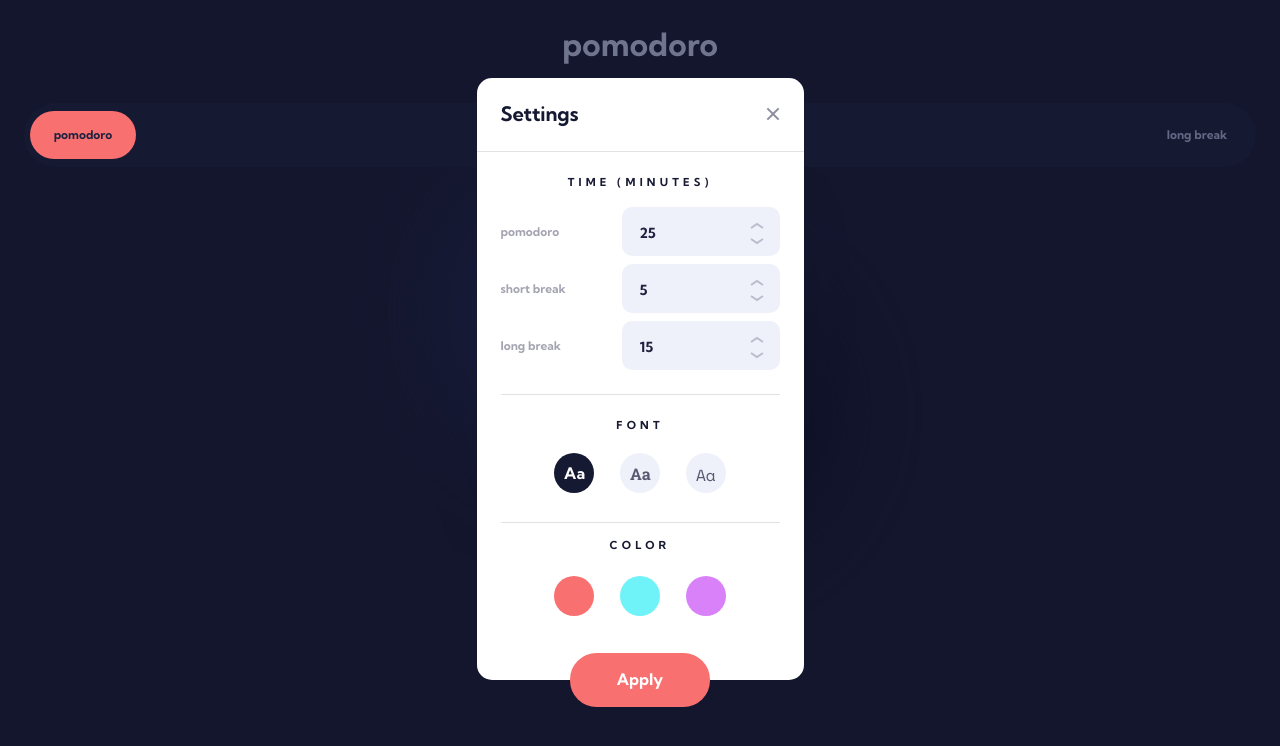
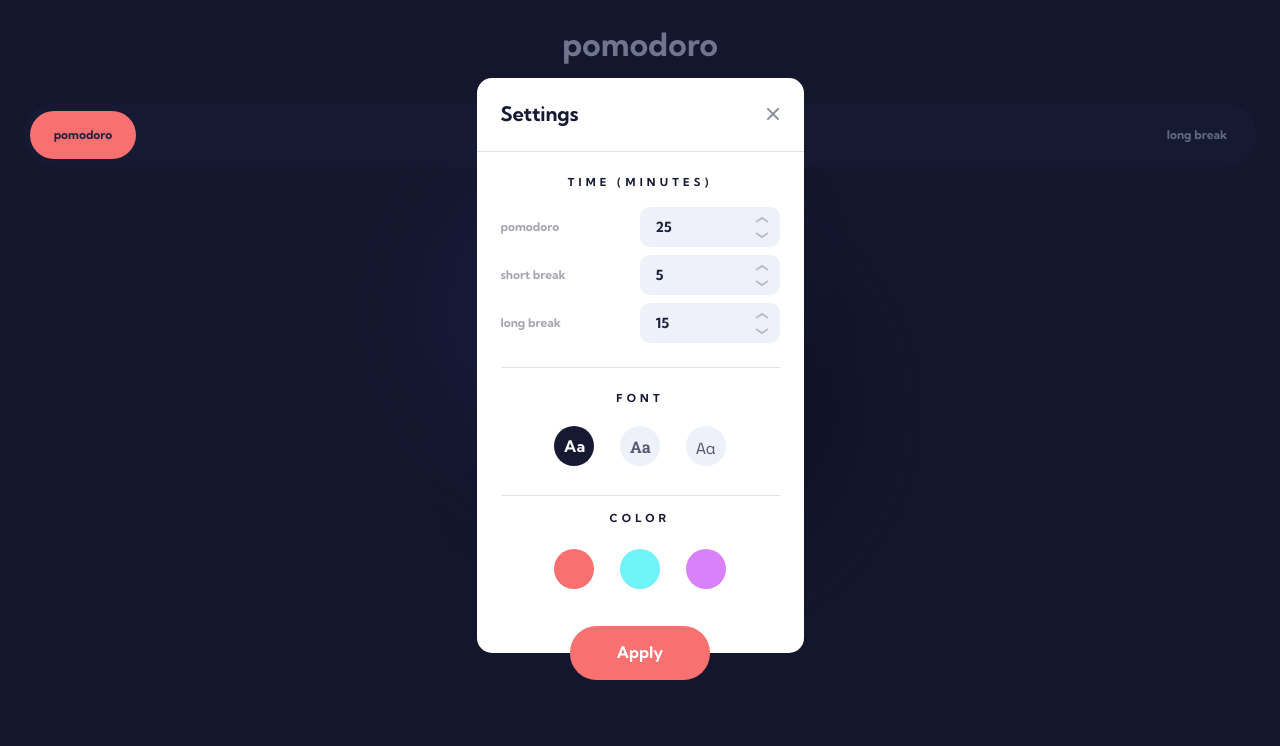
Before and after one commit to erwinruiz/pomodoro-app, a React (Create React App) app: page / in a window 1280 px wide. Both pictures are taken after a click on the picture 640 px from the left and 605 px from the top of the page. Shown: the top 746 px of the page. Built offline with nearby package versions, Linux system fonts and the light colour scheme.

Commit message:
Remove option to change the minutes without using the arrows

```diff
--- a/src/Components/ModalSettings.module.css
+++ b/src/Components/ModalSettings.module.css
@@ -48,42 +48,58 @@
 .second-section .time-option:not(:last-child) {
   margin-bottom: 0.8rem;
 }
-.second-section .time-option p {
+.second-section .time-option .time-option-title {
   color: var(--fifth-color);
   opacity: 0.4;
   font-size: 1.2rem;
   line-height: 1.488rem;
 }
-.second-section .input-container {
+.second-section .selected-time-container {
   background-color: var(--sixth-color);
   border-radius: 1rem;
-  padding: 1.5rem 1.6rem 1.1rem;
+  /* padding: 1.5rem 1 .6rem 1.1rem; */
+  padding: 0 0.6rem 0 1.6rem;
   display: flex;
   align-items: center;
   justify-content: space-between;
+  width: 14rem;
 }
-.second-section .arrows-container {
-  display: flex;
-  flex-direction: column;
-  row-gap: 0.9rem;
-}
-.second-section .arrows-container img {
-  opacity: 0.25;
-}
-.second-section .arrows-container img:hover {
-  opacity: 1;
-  cursor: pointer;
-}
-.second-section .time-option input {
-  background-color: var(--sixth-color);
-  width: 11.2rem;
-  border: none;
-  outline: none;
+.selected-time-container .selected-time {
   font-size: 1.4rem;
   line-height: 1.736rem;
   font-weight: 700;
   font-family: var(--font-family);
   color: var(--fifth-color);
+  user-select: none;
+}
+.second-section .arrows-container {
+  height: 4rem;
+  display: flex;
+  flex-direction: column;
+  justify-content: center;
+  /* row-gap: 0.9rem; */
+}
+.second-section .arrows-container img {
+  opacity: 0.25;
+  user-select: none;
+}
+.second-section .arrow-container:hover img {
+  opacity: 1;
+}
+.second-section .arrow-container:hover {
+  cursor: pointer;
+}
+.arrow-container {
+  display: flex;
+  align-items: center;
+  justify-content: center;
+  height: 100%;
+}
+.arrow-container:first-of-type {
+  padding: 0.85rem 0.5rem 0.45rem;
+}
+.arrow-container:last-of-type {
+  padding: 0.45rem 0.5rem 0.85rem;
 }
 /* Remove Arrows/Spinners */
 /* Chrome, Safari, Edge, Opera */
--- a/src/Components/ModalSettings.tsx
+++ b/src/Components/ModalSettings.tsx
@@ -59,20 +59,6 @@ function ModalSettings() {
     }
   };
 
-  const inputHandler = (timeType: string, value: string) => {
-    switch (timeType) {
-      case "pomodoro":
-        setPomodoro(parseInt(value));
-        break;
-      case "short-break":
-        setShortBreak(parseInt(value));
-        break;
-      case "long-break":
-        setLongBreak(parseInt(value));
-        break;
-    }
-  };
-
   const content = (
     <div className={classes.container}>
       <div className={classes["first-section"]}>
@@ -86,71 +72,62 @@ function ModalSettings() {
       <div className={classes["second-section"]}>
         <h3>TIME (MINUTES)</h3>
         <div className={classes["time-option"]}>
-          <p>pomodoro</p>
-          <div className={classes["input-container"]}>
-            <input
-              type="number"
-              aria-label="pomodoro time"
-              value={pomodoro}
-              onChange={(e) => inputHandler("pomodoro", e.target.value)}
-            />
+          <p className={classes["time-option-title"]}>pomodoro</p>
+          <div className={classes["selected-time-container"]}>
+            <p className={classes["selected-time"]}>{pomodoro}</p>
             <div className={classes["arrows-container"]}>
-              <img
-                src="./assets/icon-arrow-up.svg"
-                alt="arrow up"
+              <div
+                className={classes["arrow-container"]}
                 onClick={() => increment("pomodoro")}
-              />
-              <img
-                src="./assets/icon-arrow-down.svg"
-                alt="arrow down"
+              >
+                <img src="./assets/icon-arrow-up.svg" alt="arrow up" />
+              </div>
+              <div
+                className={classes["arrow-container"]}
                 onClick={() => decrement("pomodoro")}
-              />
+              >
+                <img src="./assets/icon-arrow-down.svg" alt="arrow down" />
+              </div>
             </div>
           </div>
         </div>
         <div className={classes["time-option"]}>
-          <p>short break</p>
-          <div className={classes["input-container"]}>
-            <input
-              type="number"
-              aria-label="short break time"
-              value={shortBreak}
-              onChange={(e) => inputHandler("short-break", e.target.value)}
-            />
+          <p className={classes["time-option-title"]}>short break</p>
+          <div className={classes["selected-time-container"]}>
+            <p className={classes["selected-time"]}>{shortBreak}</p>
             <div className={classes["arrows-container"]}>
-              <img
-                src="./assets/icon-arrow-up.svg"
-                alt="arrow up"
+              <div
+                className={classes["arrow-container"]}
                 onClick={() => increment("short-break")}
-              />
-              <img
-                src="./assets/icon-arrow-down.svg"
-                alt="arrow down"
+              >
+                <img src="./assets/icon-arrow-up.svg" alt="arrow up" />
+              </div>
+              <div
+                className={classes["arrow-container"]}
                 onClick={() => decrement("short-break")}
-              />
+              >
+                <img src="./assets/icon-arrow-down.svg" alt="arrow down" />
+              </div>
             </div>
           </div>
         </div>
         <div className={classes["time-option"]}>
-          <p>long break</p>
-          <div className={classes["input-container"]}>
-            <input
-              type="number"
-              aria-label="long break time"
-              value={longBreak}
-              onChange={(e) => inputHandler("long-break", e.target.value)}
-            />
+          <p className={classes["time-option-title"]}>long break</p>
+          <div className={classes["selected-time-container"]}>
+            <p className={classes["selected-time"]}>{longBreak}</p>
             <div className={classes["arrows-container"]}>
-              <img
-                src="./assets/icon-arrow-up.svg"
-                alt="arrow up"
+              <div
+                className={classes["arrow-container"]}
                 onClick={() => increment("long-break")}
-              />
-              <img
-                src="./assets/icon-arrow-down.svg"
-                alt="arrow down"
+              >
+                <img src="./assets/icon-arrow-up.svg" alt="arrow up" />
+              </div>
+              <div
+                className={classes["arrow-container"]}
                 onClick={() => decrement("long-break")}
-              />
+              >
+                <img src="./assets/icon-arrow-down.svg" alt="arrow down" />
+              </div>
             </div>
           </div>
         </div>
```
